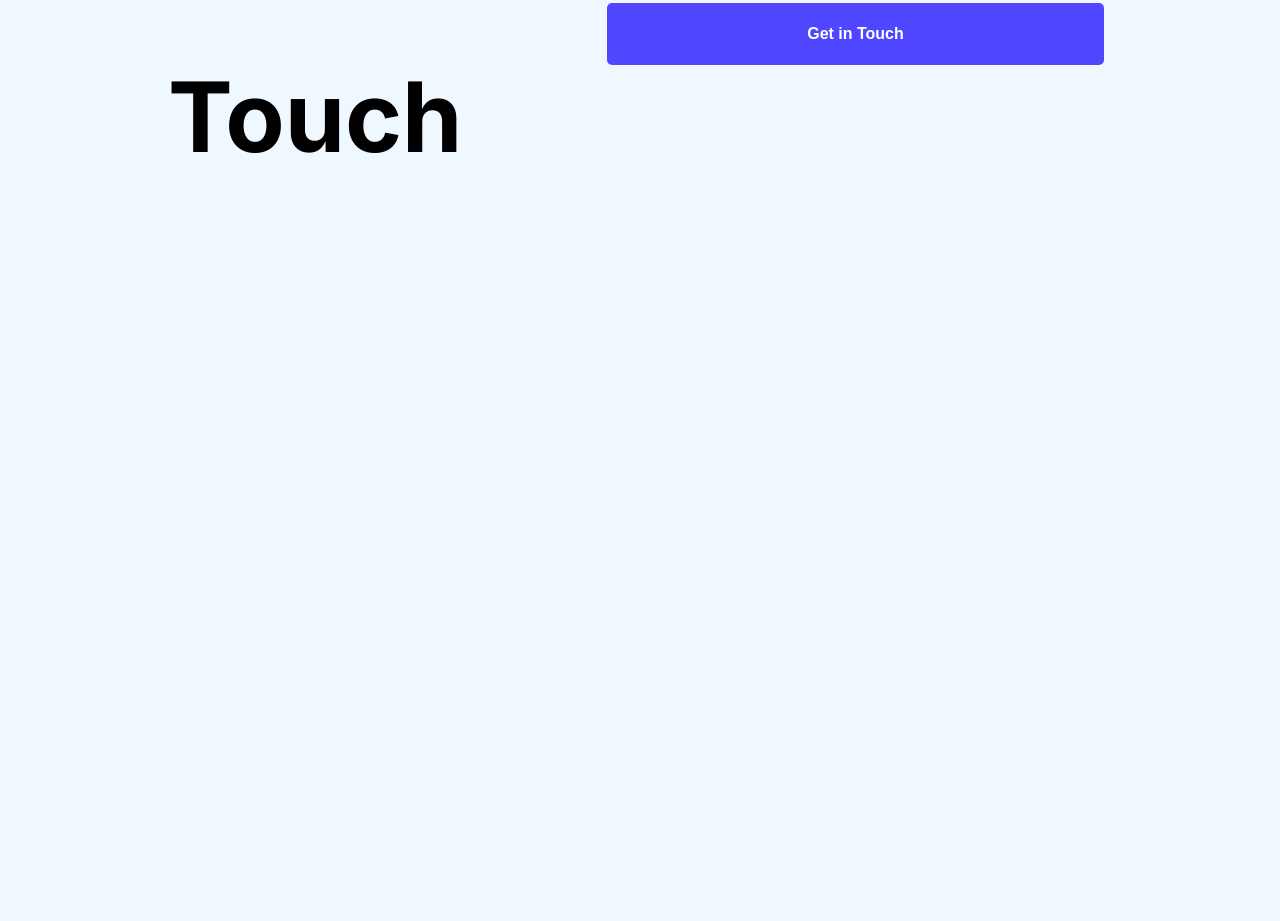
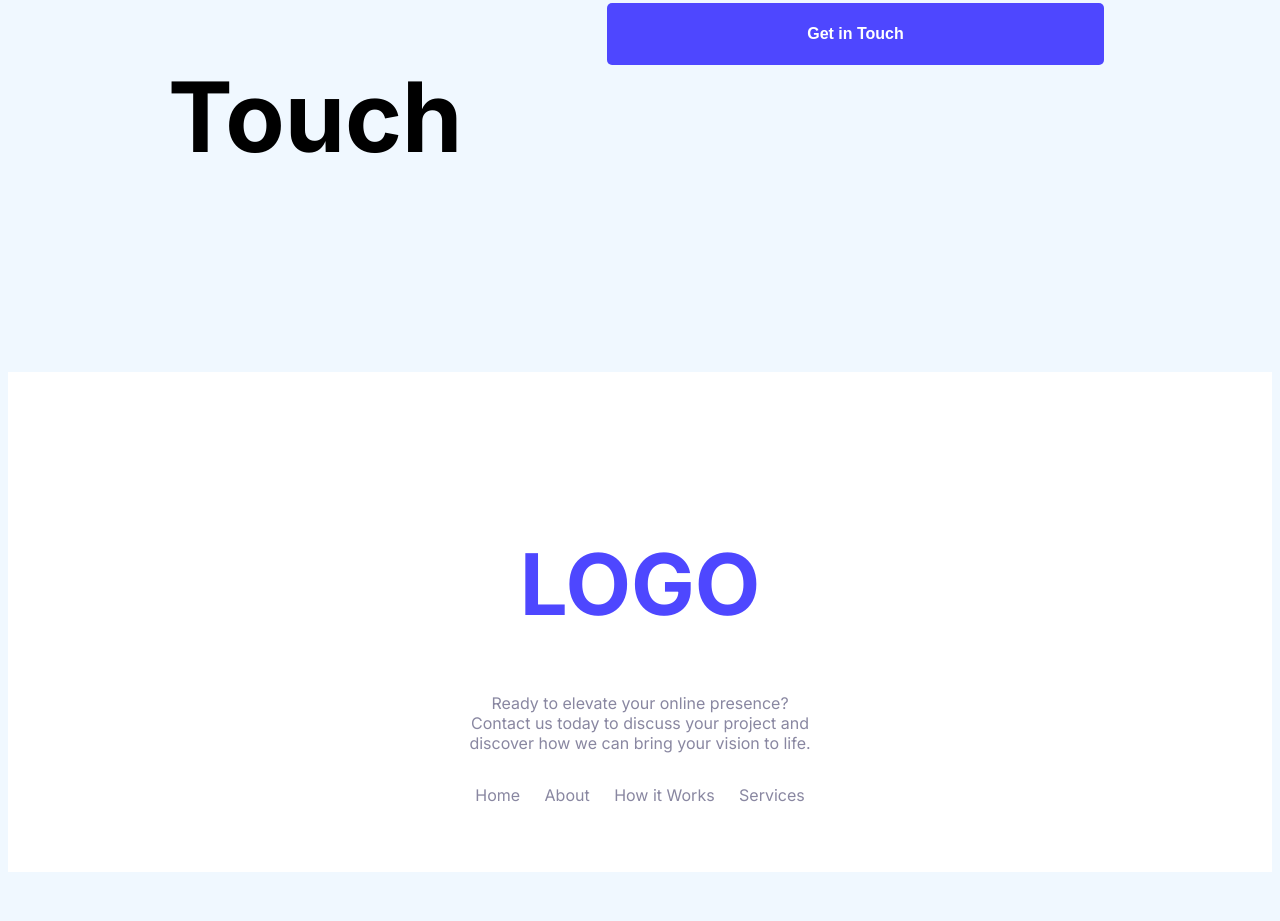
Before and after one commit to ayeshaafifa2025/product-landing-assignment, a plain HTML site: page index.html in a window 1280 px wide. Shown: the part 2594-3515 px from the top of the page. Before the commit the page ends 2966 px from the top, so only its background shows below. Drawn offline with Linux system fonts and the light colour scheme.

Commit message:
last portion added

```diff
--- a/index.html
+++ b/index.html
@@ -15,7 +15,7 @@
 <body class="inter-normal Raleway-normal">
     <header class="header">
         <nav>
-            <h1 inter-font><span class="primary-color">LOGO</span></h1>
+             <h1 inter-font><span class="primary-button">LOGO</span></h1>
             <ul><li><a href=""><button class="btn-primary">Sign Up</button></a></li></ul>
         </nav>
 
@@ -152,7 +152,25 @@
         </div>
 
     </main>
-    <footer>
+    <footer class="last-box">
+        <div class="internal">
+        <div>
+            <h1 class="last-button">LOGO</h1>
+        </div>
+        <div >
+            <p class="last-color">
+                Ready to elevate your online presence? Contact us today to discuss
+                your project and discover how we can bring your vision to life.
+
+            </p>
+        </div>
+        <div class="last-color last-flex ">
+        <p>Home</p>
+        <p>About</p>
+        <p>How it Works</p>
+        <p>Services</p>
+        </div>
+        </div>
 
     </footer>
 
--- a/styles/assignment.css
+++ b/styles/assignment.css
@@ -23,6 +23,10 @@ nav{display: flex;
 nav li{
     list-style: none;
 }
+button:hover{
+    color: #000000;
+    background-color: chocolate;
+}
 nav li a{
     text-decoration: none;
 }
@@ -30,10 +34,12 @@ nav li a{
     font-size: 34px;
     font-weight: 800;
 
+
 }
-.primary-color{
+.primary-button{
     color: #4E47FF;
 }
+
 .btn-primary{
     background-color: #4E47FF;
     font-weight: bold;
@@ -42,7 +48,9 @@ nav li a{
     border: none;
     border-radius: 5px;
     font-size: 16px;
-    transition-property: ;
+    cursor: pointer;
+
+
 
 
 }
@@ -175,3 +183,27 @@ nav li a{
     border-radius: 10px;
 
 }
+.last-box{
+    height: 500px;
+    background-color: #FFFFFF;
+
+}
+.last-button{
+    font-weight: bold;
+    font-size: 85px;
+    color: #4E47FF;
+    text-align: center;
+
+}
+
+.internal{
+    padding: 104px 455px 100px 455px;
+}
+.last-color{
+    color: #8987A1;
+    text-align: center;
+}
+.last-flex{
+    display: flex;
+    justify-content: space-around;
+}
```
